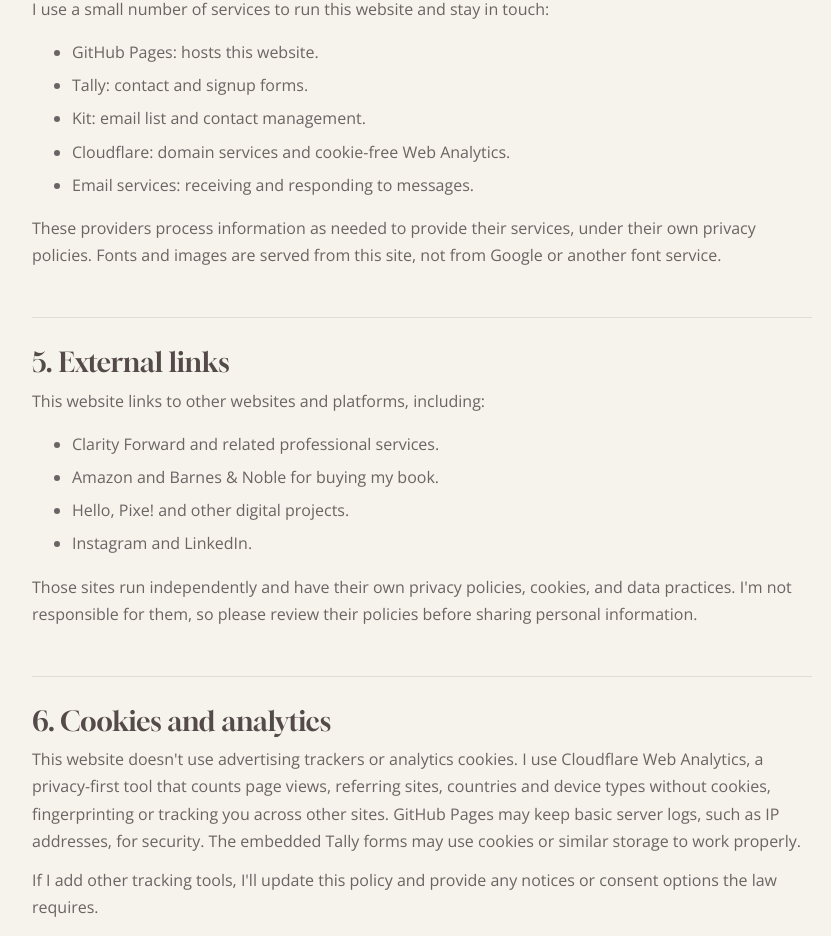
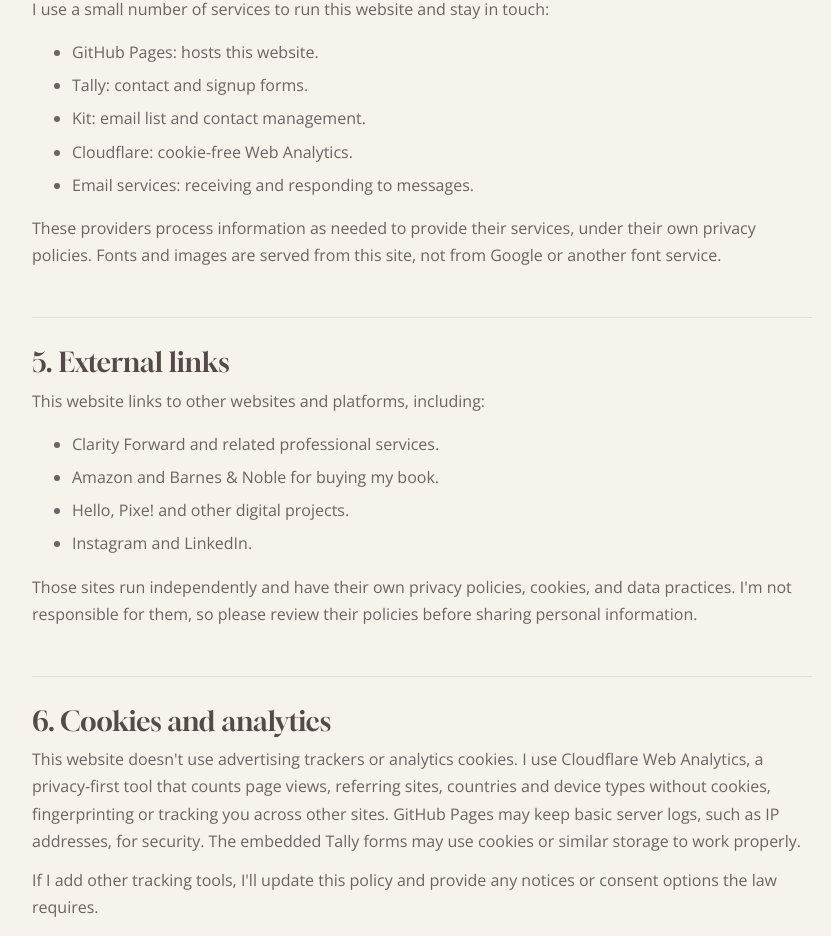
Before and after one commit to katekness/katekness.com, a plain HTML site: page privacy/index.html in a window 1280 px wide. Shown: the part 1630-2566 px from the top of the page, without its empty margins (218-1049 px from the left). Drawn offline with Linux system fonts and the light colour scheme.

Commit message:
Privacy: Cloudflare is analytics only here
Co-Authored-By: Claude Opus 5.5 <noreply@anthropic.com>
Claude-Session: https://claude.ai/code/session_015FhWw6Rx53vxoBGzbYeoxd

```diff
--- a/privacy/index.html
+++ b/privacy/index.html
@@ -81,7 +81,7 @@ footer a{color:var(--ink);font-weight:600;text-decoration:none}
 <li>GitHub Pages: hosts this website.</li>
 <li>Tally: contact and signup forms.</li>
 <li>Kit: email list and contact management.</li>
-<li>Cloudflare: domain services and cookie-free Web Analytics.</li>
+<li>Cloudflare: cookie-free Web Analytics.</li>
 <li>Email services: receiving and responding to messages.</li>
 </ul>
 <p>These providers process information as needed to provide their services, under their own privacy policies. Fonts and images are served from this site, not from Google or another font service.</p>
```
